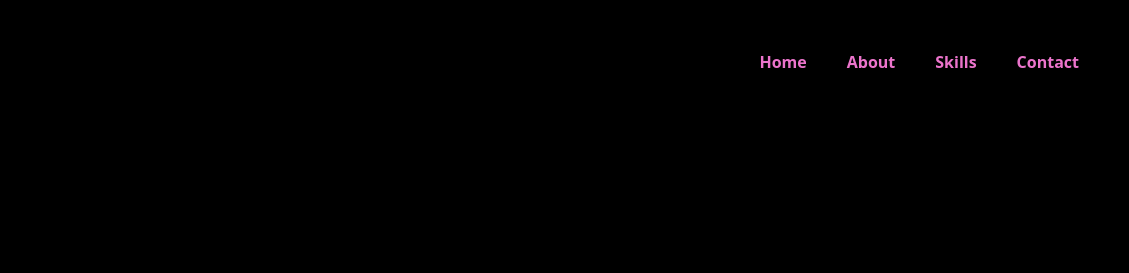
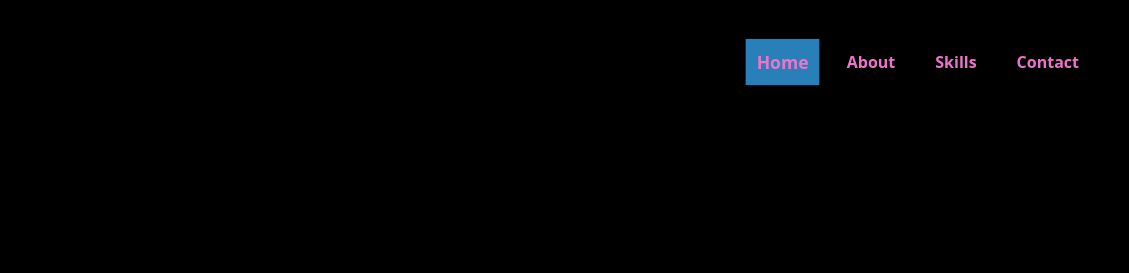
Before and after one commit to s-pudari/my-portfolio-demo-, a plain HTML site: page index.html in a window 1280 px wide. In both pictures the pointer is over the link "Home". Shown: the top 273 px of the page, 151-1280 px from the left. Drawn offline with Linux system fonts and the light colour scheme.

Commit message:
hover effect added

```diff
--- a/styles.css
+++ b/styles.css
@@ -37,6 +37,12 @@ body{
     font-weight: bold;
     text-decoration: none;
     color: rgb(236, 116, 204);
+    transition: color 0.3s ease,transform 0.2s ease;
+    cursor:pointer;
+}
+.a1:hover{
+    background-color: #2980b9;
+    transform: scale(1.1);
 }
 .myself{
     display: flex;
```
